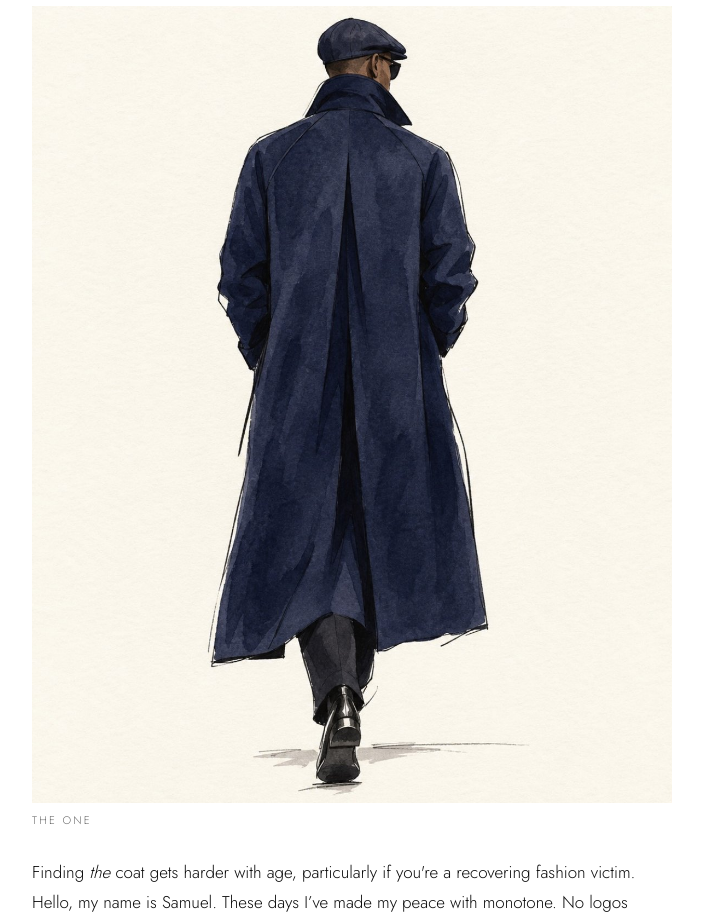
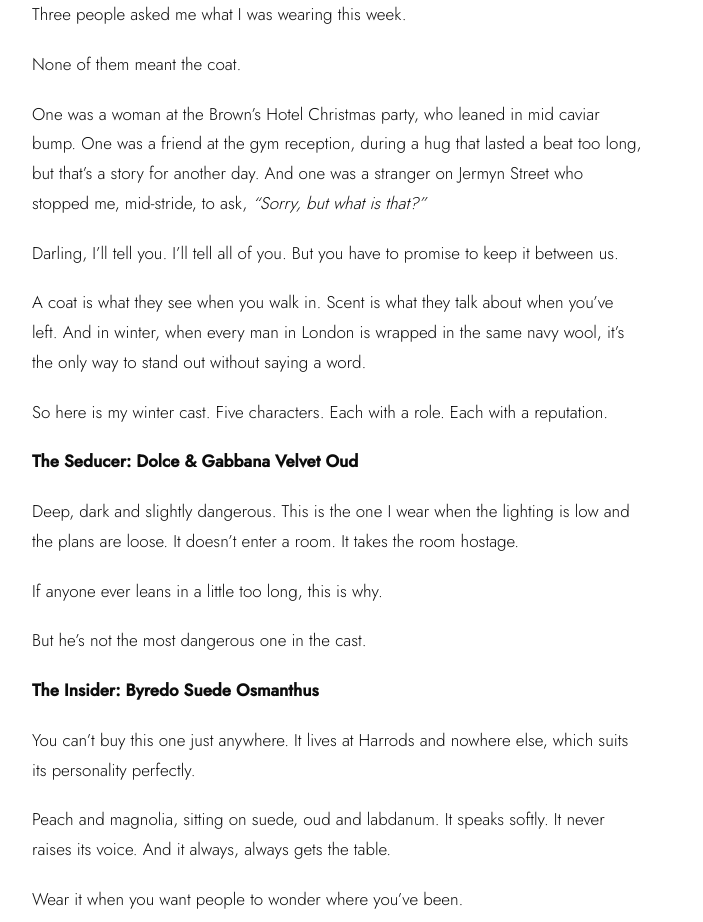
Before and after one commit to Unbearablybourgeois/unbearablybourgeois.github.io, a plain HTML site: page index.html in a window 1280 px wide. Shown: the part 590-1512 px from the top of the page, without its empty margins (288-991 px from the left). Drawn offline with nearby package versions, Linux system fonts and the light colour scheme; a web font is replaced by a local one.

Commit message:
Draft: Never Trust a Man With a Boring Nose (21 Nov)
Co-Authored-By: Claude Opus 5.5 <noreply@anthropic.com>
Claude-Session: https://claude.ai/code/session_01L8DByS96U7mYkfHpvtZQBx

```diff
--- a/index.html
+++ b/index.html
@@ -107,6 +107,43 @@ const STRANDS = {
 };
 
 const POSTS = [
+  {
+    id:"boring-nose", strand:"scent", date:"21 November 2026",
+    title:"Never Trust a Man With a Boring Nose",
+    body:[
+          "Three people asked me what I was wearing this week.",
+          "None of them meant the coat.",
+          "One was a woman at the Brown&rsquo;s Hotel Christmas party, who leaned in mid caviar bump. One was a friend at the gym reception, during a hug that lasted a beat too long, but that&rsquo;s a story for another day. And one was a stranger on Jermyn Street who stopped me, mid-stride, to ask, <em>&ldquo;Sorry, but what is that?&rdquo;</em>",
+          "Darling, I&rsquo;ll tell you. I&rsquo;ll tell all of you. But you have to promise to keep it between us.",
+          "A coat is what they see when you walk in. Scent is what they talk about when you&rsquo;ve left. And in winter, when every man in London is wrapped in the same navy wool, it&rsquo;s the only way to stand out without saying a word.",
+          "So here is my winter cast. Five characters. Each with a role. Each with a reputation.",
+          "<strong>The Seducer: Dolce &amp; Gabbana Velvet Oud</strong>",
+          "Deep, dark and slightly dangerous. This is the one I wear when the lighting is low and the plans are loose. It doesn&rsquo;t enter a room. It takes the room hostage.",
+          "If anyone ever leans in a little too long, this is why.",
+          "But he&rsquo;s not the most dangerous one in the cast.",
+          "<strong>The Insider: Byredo Suede Osmanthus</strong>",
+          "You can&rsquo;t buy this one just anywhere. It lives at Harrods and nowhere else, which suits its personality perfectly.",
+          "Peach and magnolia, sitting on suede, oud and labdanum. It speaks softly. It never raises its voice. And it always, always gets the table.",
+          "Wear it when you want people to wonder where you&rsquo;ve been.",
+          "<strong>The Showman: Diptyque Lazulio</strong>",
+          "It opens with rhubarb.",
+          "I know. I KNOW. Stay with me.",
+          "Tangy and green, then rose, then a slow, golden warmth of benzoin and vetiver. On paper it makes no sense. On skin it&rsquo;s pure theatre, the scent of the moment the house lights dim and the curtain starts to rise.",
+          "Nobody guesses what it is. That&rsquo;s the point.",
+          "<strong>The Gentleman: Clive Christian Town &amp; Country</strong>",
+          "Bergamot, sage and juniper. Then frankincense and cardamom. Then cedar, cashmere and ambergris.",
+          "It&rsquo;s as comfortable at a Mayfair lunch as it is in a country pub with muddy boots by the fire. Impeccable manners. Never overdressed. Never underestimated.",
+          "Every man should own one scent like this. Most don&rsquo;t.",
+          "And then there&rsquo;s the one that isn&rsquo;t in a bottle at all.",
+          "<strong>The Almighty: Bukhoor</strong>",
+          "Wood chips soaked in oils and resins, set on hot charcoal, left to smoulder.",
+          "The smoke rises, slow and heavy, and finds its way into everything: the coats on the rail, the cushions on the sofa, the collar of the jumper you&rsquo;ll wear tomorrow. Guests walk in and stop mid-sentence. Every single time.",
+          "It&rsquo;s not a fragrance. It&rsquo;s an arrival. It&rsquo;s what home smells like when home is trying to impress you.",
+          "So here&rsquo;s my question for you: if your coat is the first thing people notice, why is your scent so often an afterthought?",
+          "Find your cast. Wear them like you mean it.",
+          "And never, ever trust a man with a boring nose."
+    ]
+  },
   {
     id:"found-the-one", strand:"outfit", date:"14 November 2026",
     next:"Next Saturday: never trust a man with a boring nose.",
```
